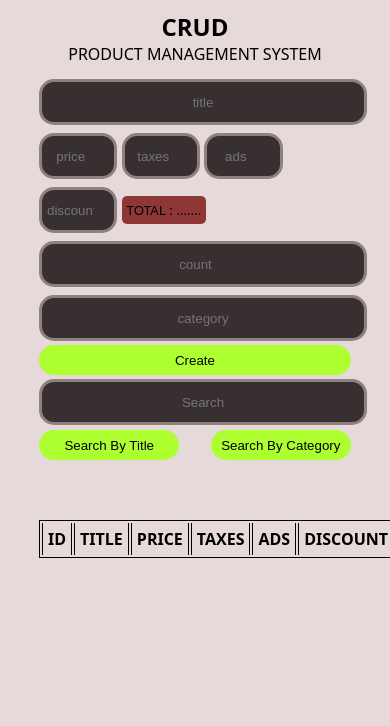
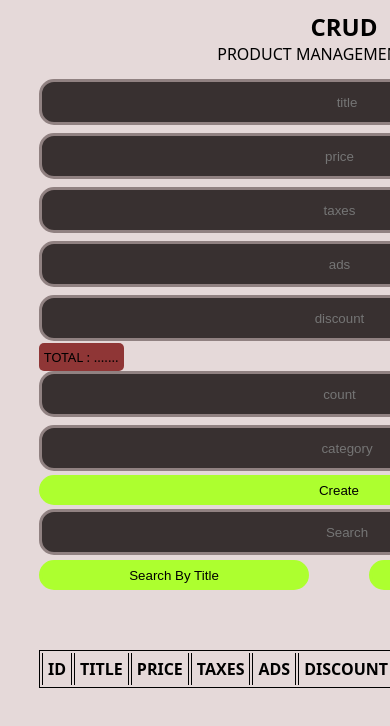
Before and after one commit to Mouha-med-ouchen/Accountant, a plain HTML site: page index.html in a window 390 px wide. Shown: the top 726 px of the page. Drawn offline with Linux system fonts and the light colour scheme.

Commit message:
Add files via upload

```diff
--- a/css/style.css
+++ b/css/style.css
@@ -115,3 +115,25 @@ td {
     margin: 20px 0;
     padding: 10px;
 }
+
+@media (max-width:500px) {
+    .inputs {
+        width: 600px;
+    }
+    .head,
+    .price {
+        width: 600px
+    }
+    .price input {
+        width: 600px
+    }
+    .price input {
+        width: 600px
+    }
+    .outputs {
+        width: 600px
+    }
+    table {
+        width: 90%;
+    }
+}
--- a/index.html
+++ b/index.html
@@ -11,6 +11,7 @@
 
 <body>
     <div class="crud">
+        <div class="content">
             <div class="head">
                 <h2>CRUD</h2>
                 <p>PRODUCT MANAGEMENT SYSTEM</p>
@@ -40,6 +41,8 @@
 
                 <div id="deleteAll"></div>
 
+            </div>
+
             <table>
                 <tr>
                     <th>Id</th>
```
Lines whose indentation alone changed are shown as unchanged.
